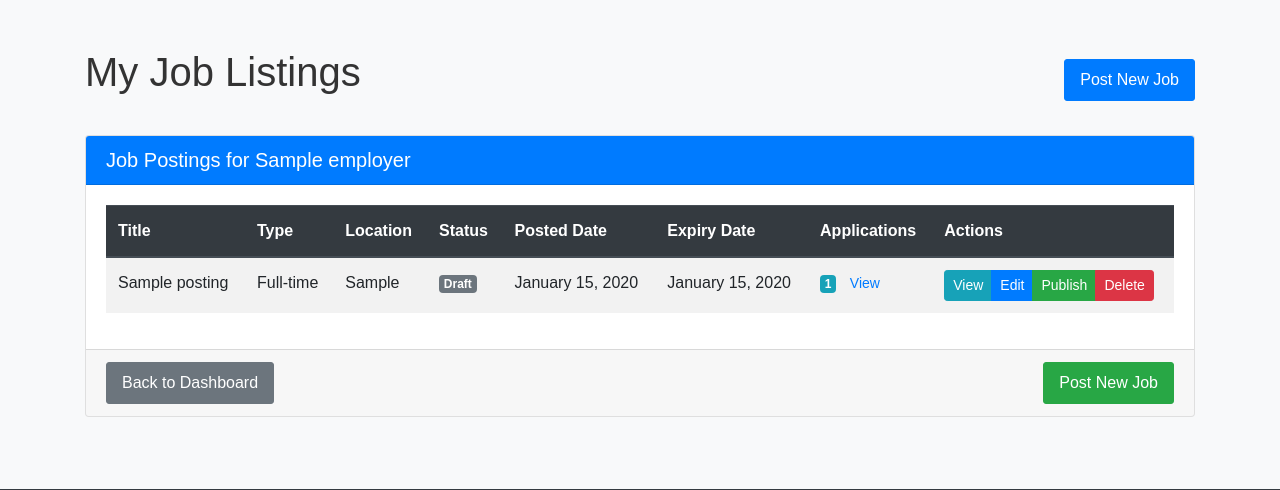
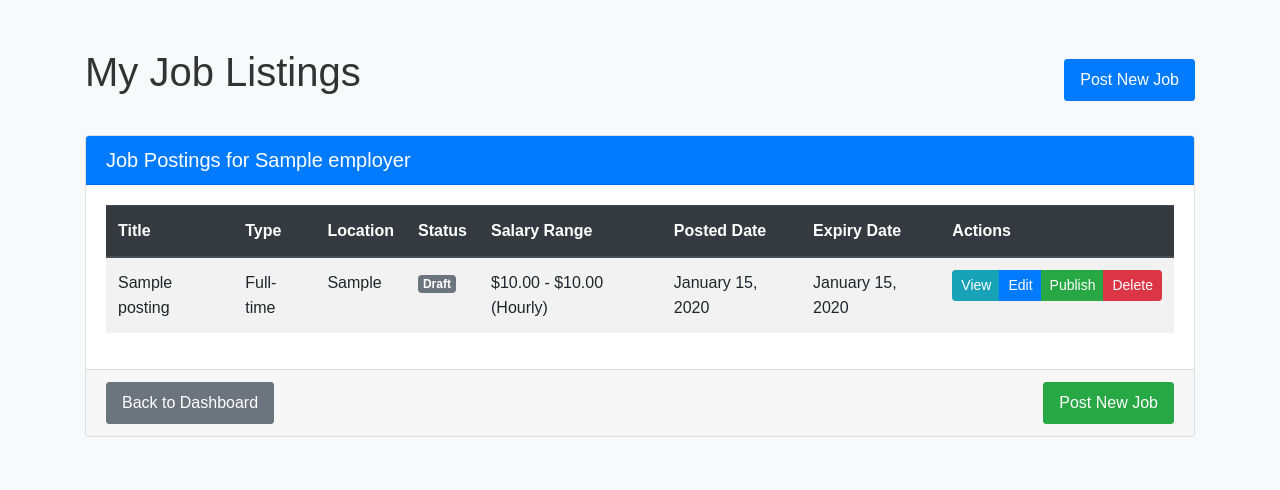
Before and after one commit to hamzatarifturing/job-portal-system-php, a PHP site: page /employer/job_listings.php in a window 1280 px wide. Shown: the part 58-548 px from the top of the page. Run offline with PHP 8.4, Linux system fonts and the light colour scheme; the visitor is signed in with stand-in values (Sample User, id 1); tables that the repository leaves empty or names only in its code hold one stand-in row (values such as "Sample post").

Commit message:
Conversation 3B - Interaction 5 - Model Selected: A
This commit was about fixing the job_listings functionality that was implemented in previous prompt

```diff
--- a/employer/job_listings.php
+++ b/employer/job_listings.php
@@ -73,7 +73,7 @@ if($employerResult && mysqli_num_rows($employerResult) > 0) {
             $jobsQuery = "SELECT id, title, job_type, location, status,
                           DATE_FORMAT(created_at, '%M %d, %Y') as posted_date,
                           DATE_FORMAT(expiry_date, '%M %d, %Y') as expiry,
-                          (SELECT COUNT(*) FROM job_applications WHERE job_id = job_postings.id) as applications_count
+                          salary_min, salary_max, salary_period
                           FROM job_postings
                           WHERE user_id = $userId
                           ORDER BY created_at DESC";
@@ -85,15 +85,15 @@ if($employerResult && mysqli_num_rows($employerResult) > 0) {
             ?>
             <div class="table-responsive">
                 <table class="table table-striped table-hover">
-                    <thead class="thead-dark">
+                <thead class="thead-dark">
                         <tr>
                             <th>Title</th>
                             <th>Type</th>
                             <th>Location</th>
                             <th>Status</th>
+                            <th>Salary Range</th>
                             <th>Posted Date</th>
                             <th>Expiry Date</th>
-                            <th>Applications</th>
                             <th>Actions</th>
                         </tr>
                     </thead>
@@ -124,13 +124,27 @@ if($employerResult && mysqli_num_rows($employerResult) > 0) {
                                         <?php echo htmlspecialchars($job['status']); ?>
                                     </span>
                                 </td>
+                                <td>
+                                    <?php
+                                    if(!empty($job['salary_min']) || !empty($job['salary_max'])) {
+                                        if(!empty($job['salary_min']) && !empty($job['salary_max'])) {
+                                            echo '$' . number_format($job['salary_min'], 2) . ' - $' . number_format($job['salary_max'], 2);
+                                        } elseif(!empty($job['salary_min'])) {
+                                            echo 'From $' . number_format($job['salary_min'], 2);
+                                        } elseif(!empty($job['salary_max'])) {
+                                            echo 'Up to $' . number_format($job['salary_max'], 2);
+                                        }
+
+                                        if(!empty($job['salary_period'])) {
+                                            echo ' (' . htmlspecialchars($job['salary_period']) . ')';
+                                        }
+                                    } else {
+                                        echo 'Not specified';
+                                    }
+                                    ?>
+                                </td>
                                 <td><?php echo htmlspecialchars($job['posted_date']); ?></td>
                                 <td><?php echo !empty($job['expiry']) ? htmlspecialchars($job['expiry']) : 'No expiry'; ?></td>
-                                <td>
-                                    <span class="badge badge-info"><?php echo $job['applications_count']; ?></span>
-                                    <?php if($job['applications_count'] > 0): ?>
-                                    <a href="view_applications.php?job_id=<?php echo $job['id']; ?>" class="btn btn-sm btn-link p-0 ml-2">View</a>
-                                    <?php endif; ?>
                                 </td>
                                 <td>
                                     <div class="btn-group btn-group-sm" role="group">
```
